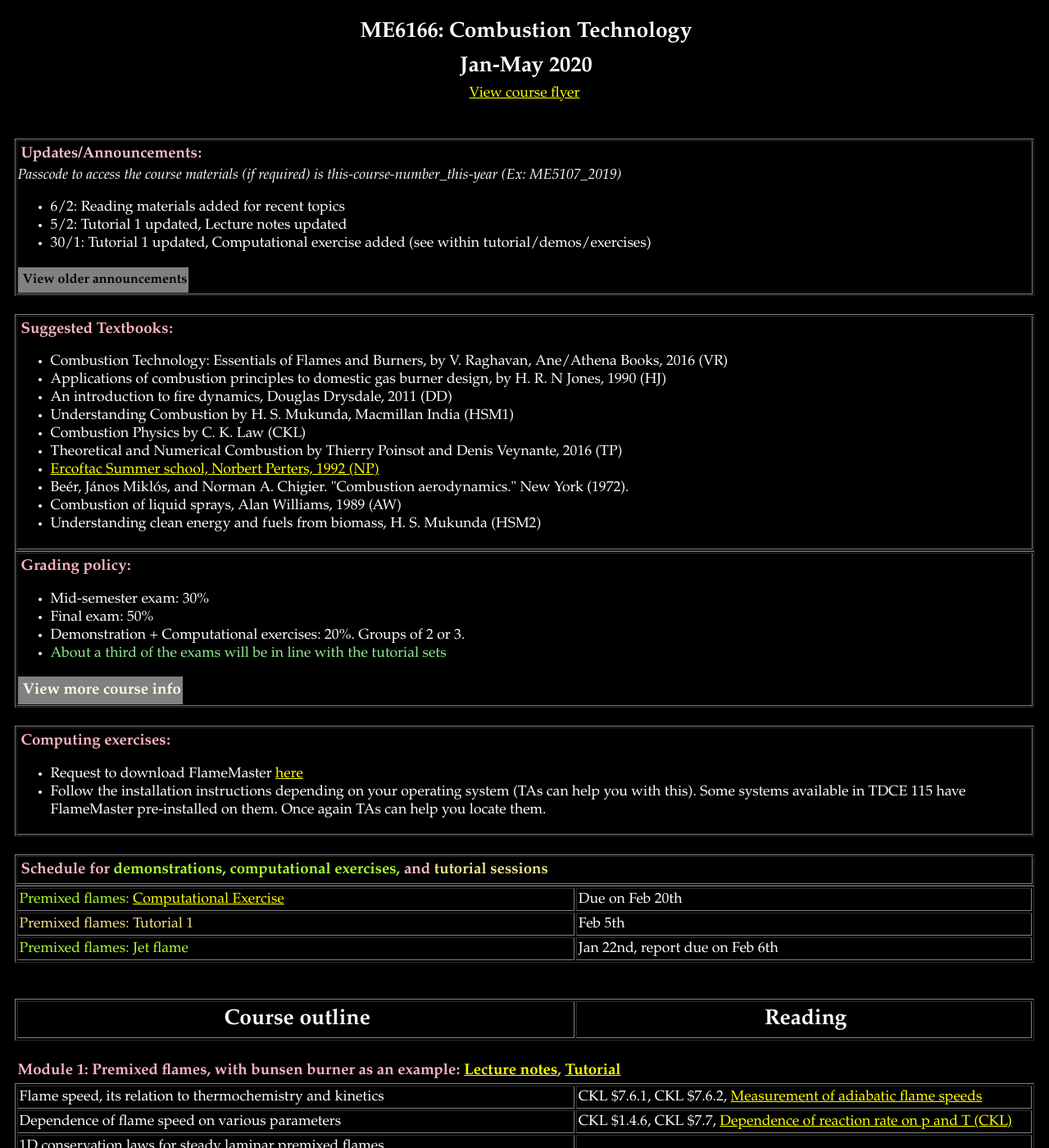
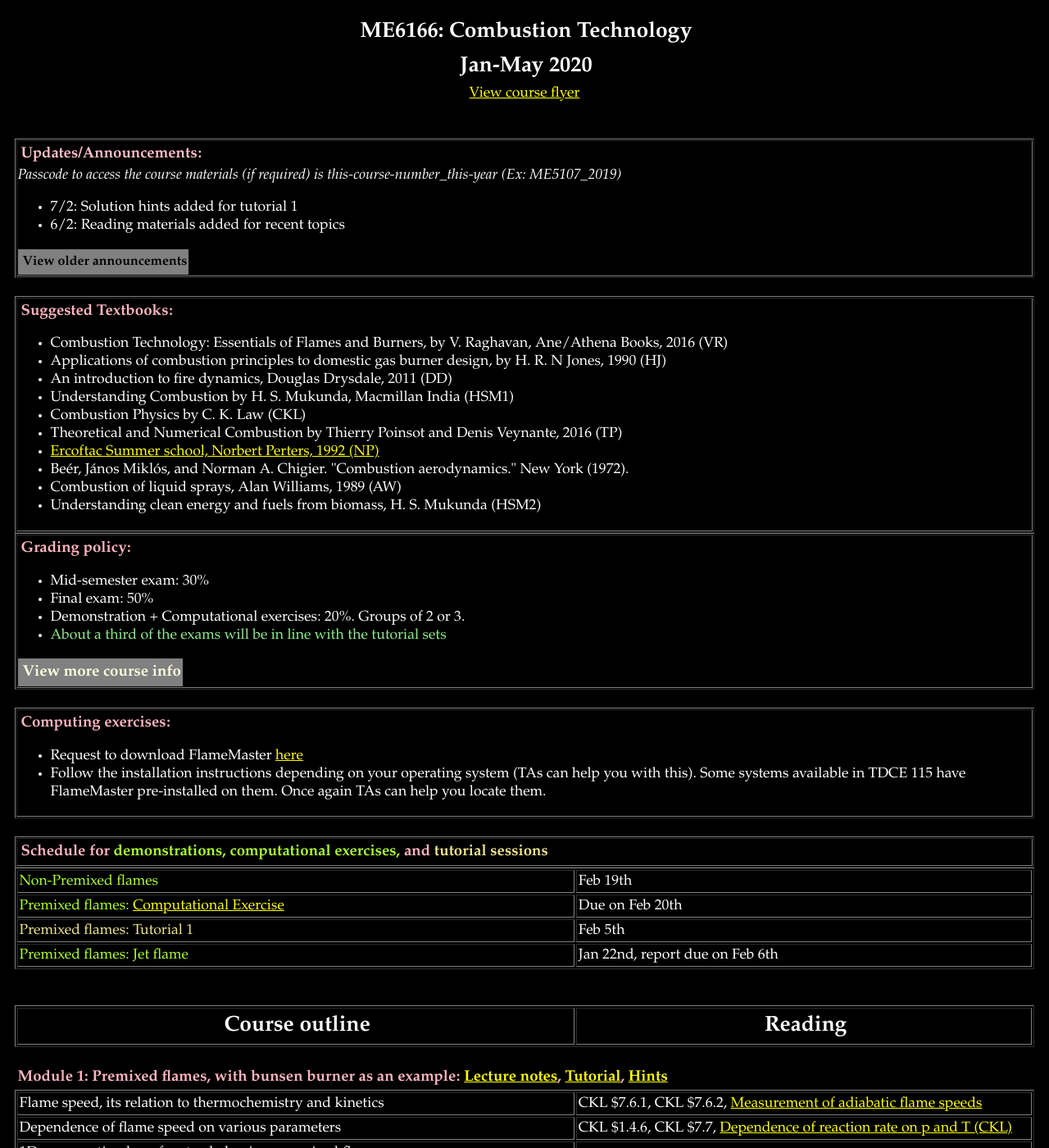
Before and after one commit to krithikasivaram/krithikasivaram.github.io, a Jekyll site: the page teaching/ME6166_Jan_May_2020.html, which Jekyll copies as it is, in a window 1280 px wide and 1400 px high. Shown: the whole window at 82% size. Built offline with Jekyll 4.4.1, drawn with Linux system fonts in a browser that asks for light colours.

Commit message:
tut1 hints added

```diff
--- a/teaching/ME6166_Jan_May_2020.html
+++ b/teaching/ME6166_Jan_May_2020.html
@@ -109,13 +109,14 @@ p
 Updates/Announcements:</font></h3>
 <i> Passcode to access the course materials (if required) is this-course-number_this-year (Ex: ME5107_2019)</i>
 	<ul>
+	<li> 7/2: Solution hints added for tutorial 1
 	<li> 6/2: Reading materials added for recent topics
-	<li> 5/2: Tutorial 1 updated, Lecture notes updated
-	<li> 30/1: Tutorial 1 updated, Computational exercise added (see within tutorial/demos/exercises)
 	</ul>
 	<button class="collapsible"><h4>View older announcements</h4></button>
 	<div class="content">
 	<ul>
+		<li> 5/2: Tutorial 1 updated, Lecture notes updated
+		<li> 30/1: Tutorial 1 updated, Computational exercise added (see within tutorial/demos/exercises)
 		<li> 24/1: Lecture notes for Week 2, Tutorial 1 (covering until materials dealt with in class), reading material on premixed flames added
 		<li> 20/1: Lecture notes added for Week 1 (will be updated once a week)
 		<li> 20/1: Source pdfs and sections in textbooks added with reading materials.
@@ -247,6 +248,7 @@ Path-to-FlameMaster/Run/FlameMan/Diff/Steady/CH4/ </li>	-->
 <table border="1" cellspacing="2" cellpadding="2" width="100%">
 	<col width = "55%">
 	<col width = "45%">
+	<tr> <td> <font color="greenyellow">Non-Premixed flames </td> <td> Feb 19th </td></tr>
 	<tr> <td> <font color="greenyellow">Premixed flames: <a href="https://owncloud.iitm.ac.in/index.php/s/VYD5xrxFi5lWpwu">Computational Exercise</a> </td> <td> Due on Feb 20th </td></tr>
 	<tr> <td> <font color="khaki">Premixed flames: Tutorial 1 </td> <td> Feb 5th </td></tr>
 	<tr> <td> <font color="greenyellow">Premixed flames: Jet flame </td> <td> Jan 22nd, report due on Feb 6th </td></tr>
@@ -288,7 +290,7 @@ Path-to-FlameMaster/Run/FlameMan/Diff/Steady/CH4/ </li>	-->
 	</tr>
 </table><br>
 
-<h3>Module 1: Premixed flames, with bunsen burner as an example: <a href="https://owncloud.iitm.ac.in/index.php/s/5QarvLAi3LHTrcW" target="_blank">Lecture notes</a>, <a href="https://owncloud.iitm.ac.in/index.php/s/AY4yn7czp0PBz2L" target="_blank">Tutorial</a> </h3> <!-- <a href="https://owncloud.iitm.ac.in/public.php?service=files&t=kQeLROs54Biyg0j" target="_blank">Reading Exercise</a>, </h3> -->
+<h3>Module 1: Premixed flames, with bunsen burner as an example: <a href="https://owncloud.iitm.ac.in/index.php/s/5QarvLAi3LHTrcW" target="_blank">Lecture notes</a>, <a href="https://owncloud.iitm.ac.in/index.php/s/AY4yn7czp0PBz2L" target="_blank">Tutorial</a>, <a href="https://owncloud.iitm.ac.in/index.php/s/9nAUk622JONC7ZJ" target="_blank">Hints</a> </h3> <!-- <a href="https://owncloud.iitm.ac.in/public.php?service=files&t=kQeLROs54Biyg0j" target="_blank">Reading Exercise</a>, </h3> -->
 <table border="1" cellspacing="2" cellpadding="2" width="100%">
 	<col width = "55%">
 	<col width = "45%">
```
